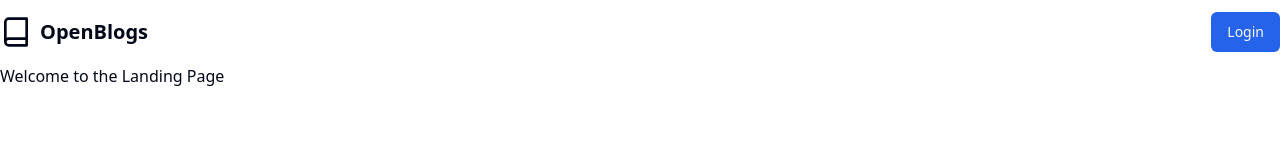
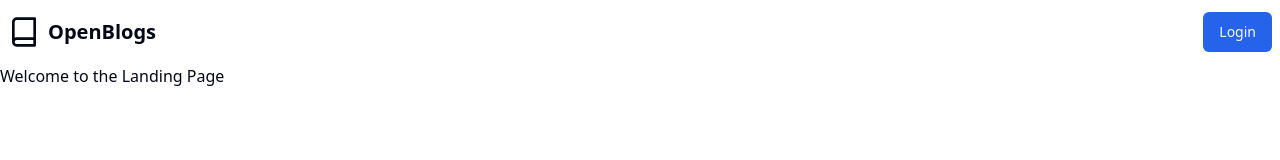
Before and after one commit to AmruthSD/OpenBlogs, a React (Vite) app in the folder frontend/: page / in a window 1280 px wide. Shown: the top 160 px of the page. Built offline with nearby package versions, Linux system fonts and the light colour scheme.

Commit message:
fix: logo click should go to /

```diff
--- a/frontend/src/components/NavBar.jsx
+++ b/frontend/src/components/NavBar.jsx
@@ -20,9 +20,9 @@ import {
 export default function Component() {
   const isAuth = useAuthStore((state) => state.isAuth);
   return (
-    <nav className="flex items-center gap-4 text-sm font-medium py-3">
+    <nav className="flex items-center gap-4 text-sm font-medium py-3 px-2">
       <div className="flex items-center gap-2">
-        <Link className="flex items-center gap-2 font-bold" href="#">
+        <Link className="flex items-center gap-2 font-bold" to="/">
           <Book className="h-8 w-8" />
           <span className=" text-xl">OpenBlogs</span>
         </Link>
```
